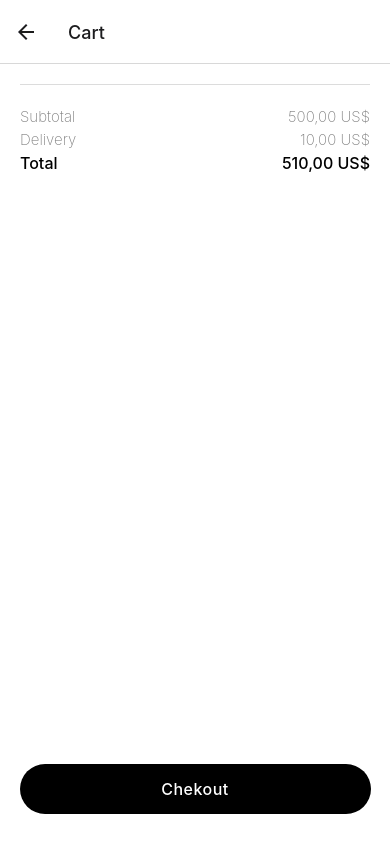
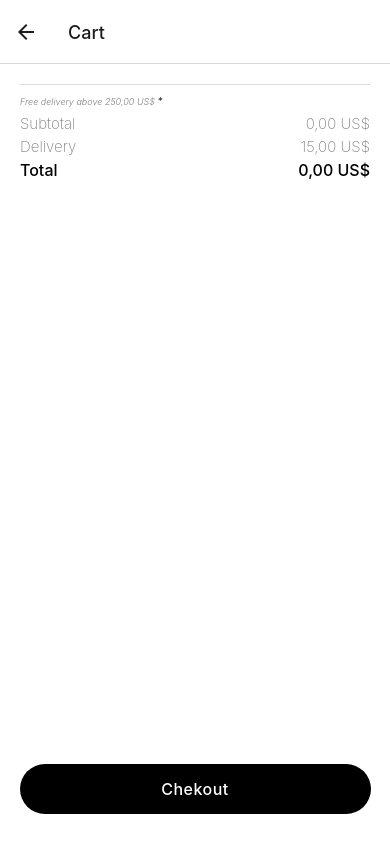
Before and after one commit to Ilhan-separ/React-Native-NikeDemoApp, a React Native app: screen /Cart in a window 390 px wide. Built offline with nearby package versions, Linux system fonts and the light colour scheme.

Commit message:
-Cart Slice & Total Management update

```diff
--- a/src/components/CartListItem.js
+++ b/src/components/CartListItem.js
@@ -10,6 +10,7 @@ const CartListItem = ({ cartItem }) => {
     dispatch(
       cartSlice.actions.changeQuantity({
         productId: cartItem.product.id,
+        shoeSize: cartItem.size,
         amount: 1,
       })
     );
@@ -19,6 +20,7 @@ const CartListItem = ({ cartItem }) => {
     dispatch(
       cartSlice.actions.changeQuantity({
         productId: cartItem.product.id,
+        shoeSize: cartItem.size,
         amount: -1,
       })
     );
@@ -45,7 +47,9 @@ const CartListItem = ({ cartItem }) => {
             size={24}
             color="gray"
           />
-          <Text style={styles.itemTotal}>${cartItem.product.price},00</Text>
+          <Text style={styles.itemTotal}>
+            ${cartItem.product.price * cartItem.quantity},00
+          </Text>
         </View>
       </View>
     </View>
--- a/src/components/button.js
+++ b/src/components/button.js
@@ -1,10 +1,33 @@
-import { Pressable, StyleSheet, Text } from "react-native";
+import { Pressable, StyleSheet, Text, Animated } from "react-native";
 import { normalize } from "../utils/scales";
 
 const CustomButton = ({ text, onPressed }) => {
+  const animated = new Animated.Value(1);
+  const fadeIn = () => {
+    Animated.timing(animated, {
+      toValue: 0.4,
+      duration: 100,
+      useNativeDriver: true,
+    }).start();
+  };
+  const fadeOut = () => {
+    Animated.timing(animated, {
+      toValue: 1,
+      duration: 200,
+      useNativeDriver: true,
+    }).start();
+  };
+
   return (
-    <Pressable onPress={onPressed} style={styles.button}>
-      <Text style={styles.buttonText}>{text}</Text>
+    <Pressable
+      onPress={onPressed}
+      onPressIn={fadeIn}
+      onPressOut={fadeOut}
+      style={styles.button}
+    >
+      <Animated.View style={{ opacity: animated }} onPress={onPressed}>
+        <Text style={styles.buttonText}>{text}</Text>
+      </Animated.View>
     </Pressable>
   );
 };
--- a/src/navigation.js
+++ b/src/navigation.js
@@ -9,9 +9,13 @@ import { Pressable, Text, View, StyleSheet } from "react-native";
 import { AntDesign } from "@expo/vector-icons";
 import { normalize } from "./utils/scales";
 
+import { useSelector } from "react-redux";
+
 const Stack = createNativeStackNavigator();
 
 const Navigation = () => {
+  const numberOfItems = useSelector((state) => state.cart.cartNumberOfItems);
+
   return (
     <NavigationContainer>
       <Stack.Navigator
@@ -27,8 +31,8 @@ const Navigation = () => {
                 style={{ flexDirection: "row" }}
               >
                 <AntDesign name="shoppingcart" size={24} color="black" />
-                <View style={styles.textContainer}>
-                  <Text style={styles.text}>3</Text>
+                <View style={numberOfItems === 0 ? {} : styles.textContainer}>
+                  <Text style={styles.text}>{numberOfItems}</Text>
                 </View>
               </Pressable>
             ),
--- a/src/screens/ShoppingCartScreen.js
+++ b/src/screens/ShoppingCartScreen.js
@@ -1,16 +1,16 @@
 import { FlatList, View, Text, StyleSheet, Pressable } from "react-native";
 import CartListItem from "../components/CartListItem";
-import cart from "../data/cart";
 import { normalize } from "../utils/scales";
 import CustomButton from "../components/button";
 
 import { useSelector } from "react-redux";
+import { selectDeliveryPrice, selectSubtotal } from "../store/cartSlice";
 
 const ShoppingCart = () => {
   const cartItems = useSelector((state) => state.cart.items);
 
   const addToCard = () => {
-    console.warn("Added to Card mk");
+    console.warn("Cash out mk");
   };
 
   return (
@@ -25,28 +25,42 @@ const ShoppingCart = () => {
   );
 };
 
-const ShoppingCartTotals = () => (
+const ShoppingCartTotals = () => {
+  const subTotal = useSelector(selectSubtotal);
+  //const delivery = useSelector((state) => state.cart.deliveryFee);
+  const delivery = useSelector(selectDeliveryPrice);
+  const freeDeliveryFrom = useSelector((state) => state.cart.freeDeliveryFrom);
+
+  return (
     <View style={styles.totalContainer}>
+      <Text style={styles.textNotice}>
+        Free delivery above {freeDeliveryFrom},00 US${" "}
+        <Text style={styles.asterisk}>*</Text>
+      </Text>
+
       <View style={styles.row}>
         <Text style={styles.text}>Subtotal</Text>
-      <Text style={styles.text}>500,00 US$</Text>
+        <Text style={styles.text}>{subTotal},00 US$</Text>
       </View>
       <View style={styles.row}>
         <Text style={styles.text}>Delivery</Text>
-      <Text style={styles.text}>10,00 US$</Text>
+        <Text style={styles.text}>{delivery},00 US$</Text>
       </View>
       <View style={styles.row}>
         <Text style={styles.textBold}>Total</Text>
-      <Text style={styles.textBold}>510,00 US$</Text>
+        <Text style={styles.textBold}>
+          {subTotal === 0 ? 0 : subTotal + delivery},00 US$
+        </Text>
       </View>
       <View style={{ margin: normalize(34) }}></View>
     </View>
   );
+};
 
 const styles = StyleSheet.create({
   totalContainer: {
     margin: 20,
-    paddingTop: 20,
+    paddingTop: 10,
     borderColor: "gainsboro",
     borderTopWidth: 1,
   },
@@ -64,6 +78,17 @@ const styles = StyleSheet.create({
     fontSize: normalize(14.6),
     fontWeight: "500",
   },
+  textNotice: {
+    fontSize: normalize(9),
+    fontStyle: "italic",
+    fontWeight: "300",
+    paddingBottom: normalize(6),
+    color: "grey",
+  },
+  asterisk: {
+    fontSize: normalize(10),
+    color: "black",
+  },
 });
 
 export default ShoppingCart;
--- a/src/store/cartSlice.js
+++ b/src/store/cartSlice.js
@@ -1,10 +1,10 @@
-import { createSlice } from "@reduxjs/toolkit";
-import cart from "../data/cart";
+import { createSlice, createSelector } from "@reduxjs/toolkit";
 
 const initialState = {
   items: [],
   deliveryFee: 15,
-  freeDeliveryFrom: 200,
+  freeDeliveryFrom: 250,
+  cartNumberOfItems: 0,
 };
 
 export const cartSlice = createSlice({
@@ -15,26 +15,43 @@ export const cartSlice = createSlice({
       const newProduct = action.payload.product;
       const shoeSize = action.payload.size;
       const cartItem = state.items.find(
-        (i) => i.product.id === newProduct.id && i.size === shoeSize
+        (item) => item.product.id === newProduct.id && item.size === shoeSize
       );
       if (cartItem) {
         cartItem.quantity += 1;
       } else {
+        state.cartNumberOfItems += 1;
         state.items.push({ product: newProduct, size: shoeSize, quantity: 1 });
       }
     },
     changeQuantity: (state, action) => {
-      const { productId, amount } = action.payload;
+      const { productId, shoeSize, amount } = action.payload;
+
       const cartItem = state.items.find(
-        (item) => item.product.id === productId
+        (item) => item.product.id === productId && item.size === shoeSize
       );
       if (cartItem) {
         cartItem.quantity += amount;
       }
 
       if (cartItem.quantity <= 0) {
+        state.cartNumberOfItems -= 1;
         state.items = state.items.filter((item) => item !== cartItem);
       }
     },
   },
 });
+
+export const selectSubtotal = (state) =>
+  state.cart.items.reduce(
+    (sum, cartItem) => sum + cartItem.product.price * cartItem.quantity,
+    0
+  );
+
+const cartSelector = (state) => state.cart;
+
+export const selectDeliveryPrice = createSelector(
+  cartSelector,
+  selectSubtotal,
+  (cart, subtotal) => (subtotal > cart.freeDeliveryFrom ? 0 : cart.deliveryFee)
+);
```
Lines whose indentation alone changed are shown as unchanged.
